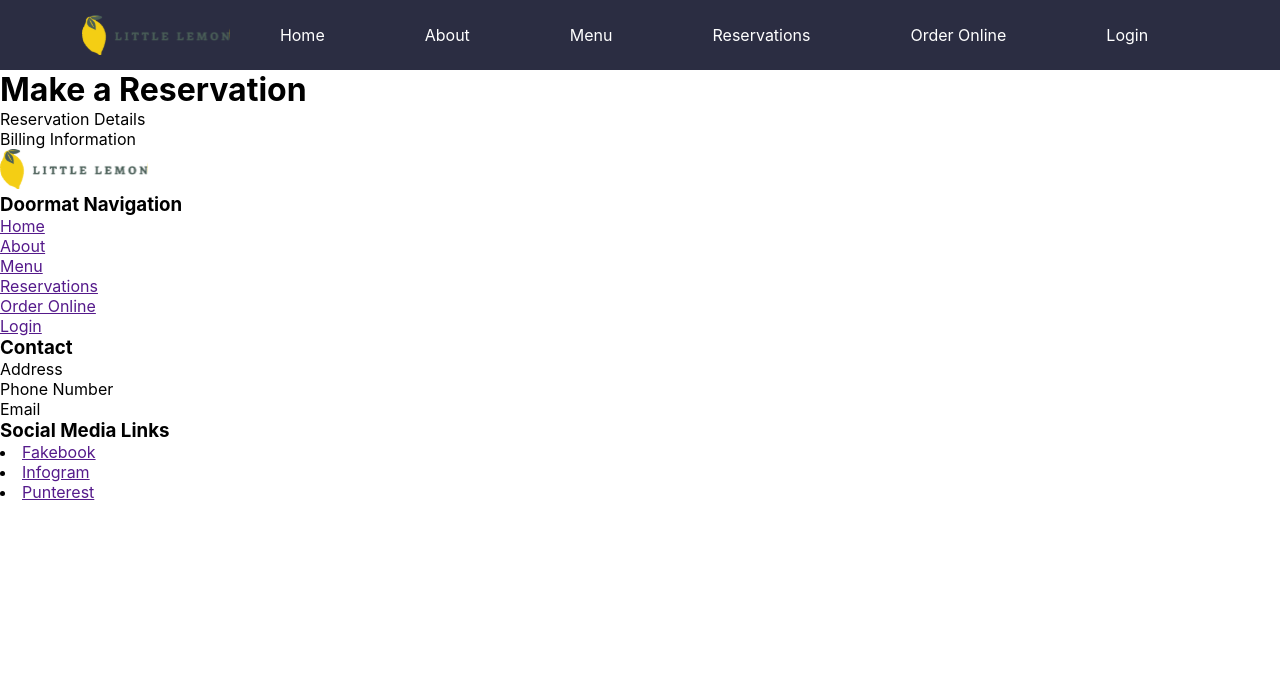
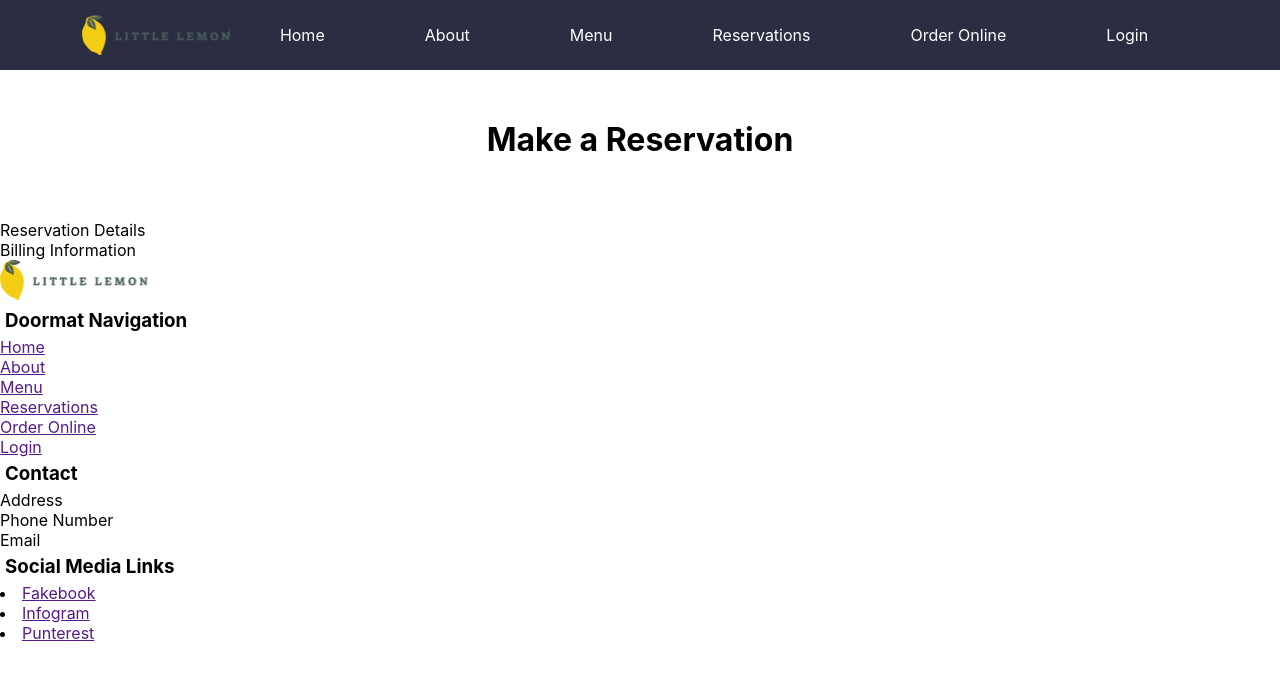
Before and after one commit to digitAI-4N6/little-lemon, a React (Create React App) app: page / in a window 1280 px wide. Shown: the top 680 px of the page. Built offline with nearby package versions, Linux system fonts and the light colour scheme.

Commit message:
fix header and attempt to add footer css
fix header and attempt to add footer css

```diff
--- a/src/App.css
+++ b/src/App.css
@@ -66,3 +66,25 @@
 .container img {
   padding-top: 15px;
 }
+
+.header {
+  text-align: center;
+  display: grid;
+grid-template-columns: 1/ span 12;
+grid-template-rows: 100px;
+padding-top: 50px;
+}
+
+.heroImg {
+  display: grid;
+  max-width: 100%;
+  height:auto;
+}
+
+.foot {
+  display: flexbox;
+}
+
+.list {
+  margin:5px;
+}
```
